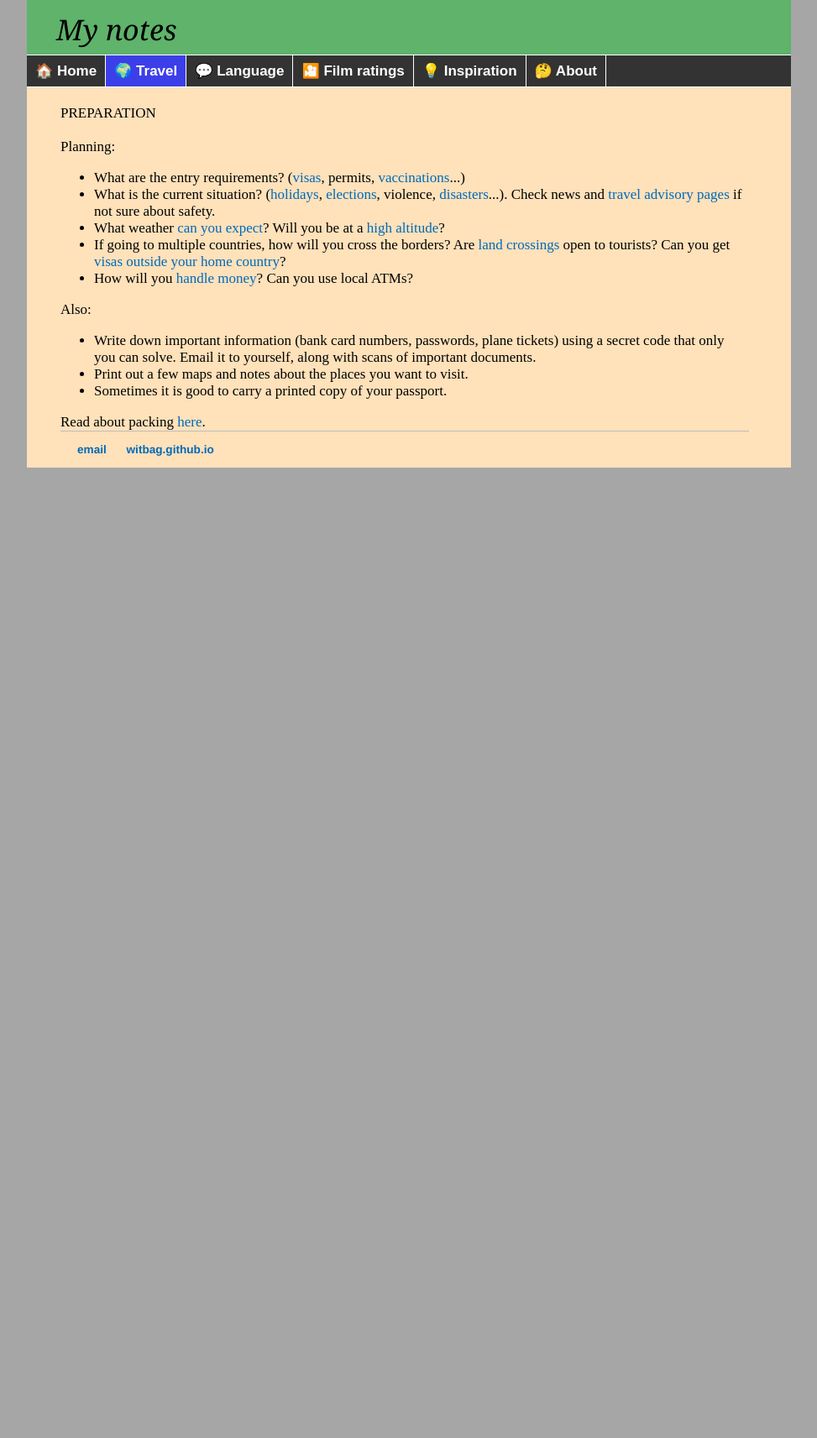
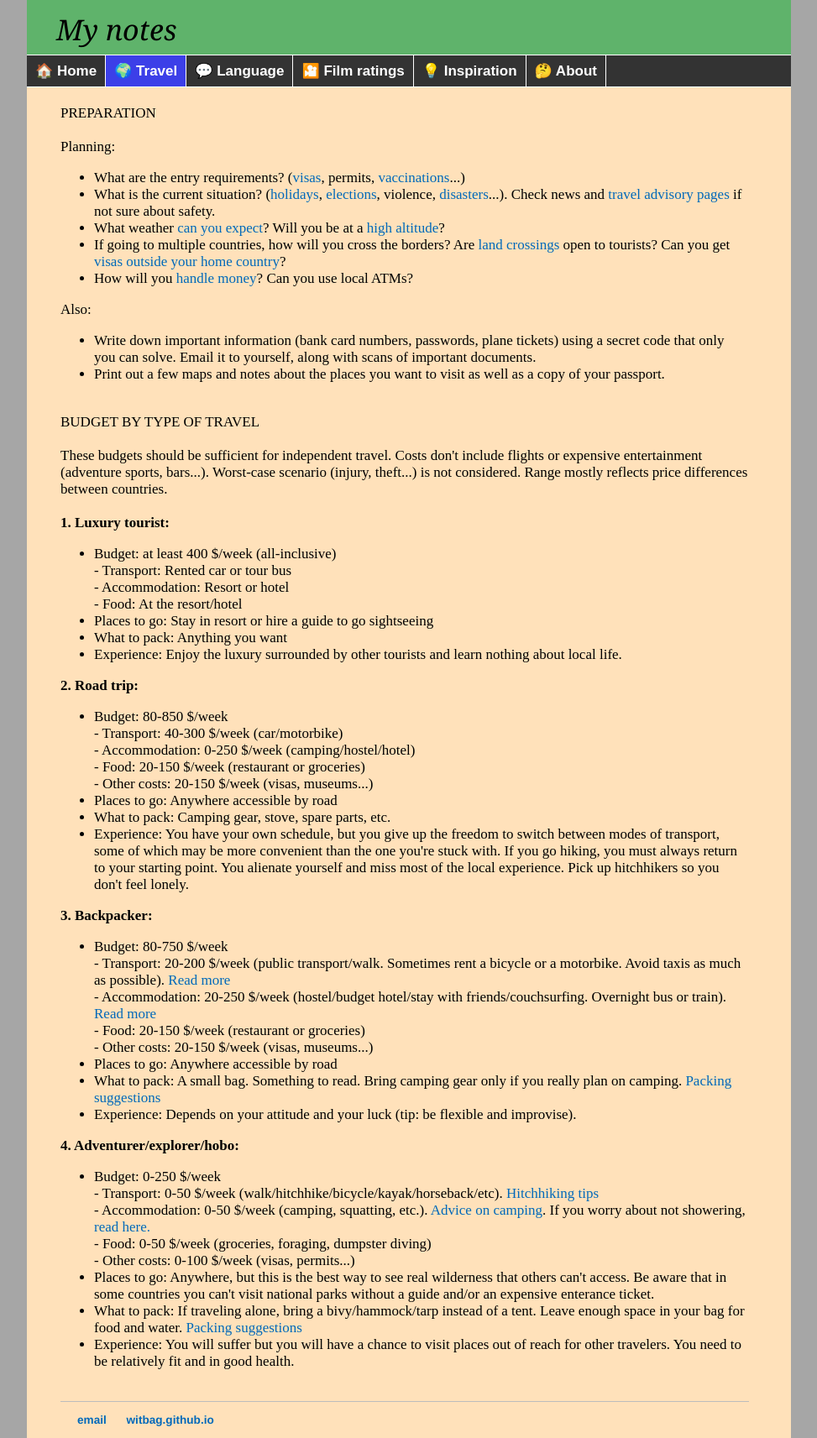
Before and after one commit to witbag/witbag.github.io, a Jekyll site: the page built from travel/preparation.html, in a window 1280 px wide. Shown: the whole page at 84% size, without its empty margins (153-1126 px from the left). Built offline with Jekyll 4.4.1, drawn with Linux system fonts in a browser that asks for light colours; before the commit the page ends 900 px from its top, so only the background shows below that.

Commit message:
Update preparation.html

```diff
--- a/travel/preparation.html
+++ b/travel/preparation.html
@@ -19,9 +19,55 @@ Planning:<br>
 Also:
 <ul>
 <li>Write down important information (bank card numbers, passwords, plane tickets) using a secret code that only you can solve. Email it to yourself, along with scans of important documents.
-<li>Print out a few maps and notes about the places you want to visit.
-<li>Sometimes it is good to carry a printed copy of your passport.
+<li>Print out a few maps and notes about the places you want to visit as well as a copy of your passport.
 </ul>
-Read about packing <a href="packing.html">here</a>.
+<br>
+BUDGET BY TYPE OF TRAVEL<br>
+<br>
+These budgets should be sufficient for independent travel. Costs don't include flights or expensive entertainment (adventure sports, bars...). Worst-case scenario (injury, theft...) is not considered. Range mostly reflects price differences between countries.<br>
+<br>
+<b>1. Luxury tourist:</b>
+<ul>
+<li>Budget: at least 400 $/week (all-inclusive)<br>
+- Transport: Rented car or tour bus<br>
+- Accommodation: Resort or hotel<br>
+- Food: At the resort/hotel<br>
+<li>Places to go: Stay in resort or hire a guide to go sightseeing<br>
+<li>What to pack: Anything you want<br>
+<li>Experience: Enjoy the luxury surrounded by other tourists and learn nothing about local life.<br>
+</ul>
+<b>2. Road trip:</b>
+<ul>
+<li>Budget: 80-850 $/week <br>
+- Transport: 40-300 $/week (car/motorbike)<br>
+- Accommodation: 0-250 $/week (camping/hostel/hotel)<br>
+- Food: 20-150 $/week (restaurant or groceries)<br>
+- Other costs: 20-150 $/week (visas, museums...)<br>
+<li>Places to go: Anywhere accessible by road<br>
+<li>What to pack: Camping gear, stove, spare parts, etc.<br>
+<li>Experience: You have your own schedule, but you give up the freedom to switch between modes of transport, some of which may be more convenient than the one you're stuck with. If you go hiking, you must always return to your starting point. You alienate yourself and miss most of the local experience. Pick up hitchhikers so you don't feel lonely.<br>
+</ul>
+<b>3. Backpacker:</b>
+<ul>
+<li>Budget: 80-750 $/week<br>
+- Transport: 20-200 $/week (public transport/walk. Sometimes rent a bicycle or a motorbike. Avoid taxis as much as possible). <a href="transport.html">Read more</a><br>
+- Accommodation: 20-250 $/week (hostel/budget hotel/stay with friends/couchsurfing. Overnight bus or train). <a href="accommodation.html">Read more</a><br>
+- Food: 20-150 $/week (restaurant or groceries)<br>
+- Other costs: 20-150 $/week (visas, museums...)<br>
+<li>Places to go: Anywhere accessible by road<br>
+<li>What to pack: A small bag. Something to read. Bring camping gear only if you really plan on camping. <a href="packing.html">Packing suggestions</a><br>
+<li>Experience: Depends on your attitude and your luck (tip: be flexible and improvise).<br>
+</ul>
+<b>4. Adventurer/explorer/hobo:</b>
+<ul>
+<li>Budget: 0-250 $/week<br>
+- Transport: 0-50 $/week (walk/hitchhike/bicycle/kayak/horseback/etc). <a href="transport.html">Hitchhiking tips</a><br>
+- Accommodation: 0-50 $/week (camping, squatting, etc.). <a href="accommodation.html">Advice on camping</a>. If you worry about not showering, <a href="https://www.theatlantic.com/health/archive/2016/06/i-stopped-showering-and-life-continued/486314" target=_blank>read here.</a><br>
+- Food: 0-50 $/week (groceries, foraging, dumpster diving)<br>
+- Other costs: 0-100 $/week (visas, permits...)<br>
+<li>Places to go: Anywhere, but this is the best way to see real wilderness that others can't access. Be aware that in some countries you can't visit national parks without a guide and/or an expensive enterance ticket.<br>
+<li>What to pack: If traveling alone, bring a bivy/hammock/tarp instead of a tent. Leave enough space in your bag for food and water. <a href="packing.html">Packing suggestions</a><br>
+<li>Experience: You will suffer but you will have a chance to visit places out of reach for other travelers. You need to be relatively fit and in good health.<br>
+</ul>
 <br>
 </div>
```
